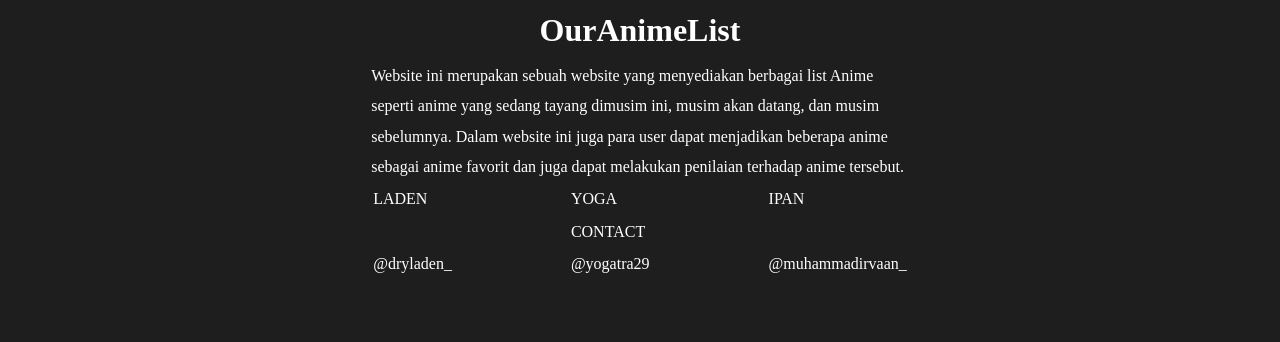
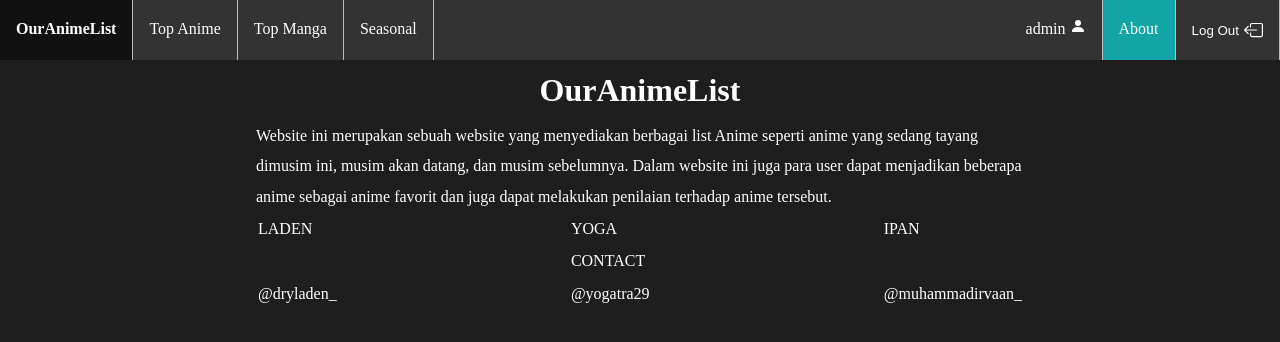
Before and after one commit to dryladen/PA-Web, a PHP site: page /about/ in a window 1280 px wide. Shown: the top 342 px of the page. Run offline with PHP 8.4, Linux system fonts and the light colour scheme; a user stored in the database is signed in; data comes from the database, SQL or seed files in the repository.

Commit message:
Add many things

```diff
--- a/PA.session.sql
+++ b/PA.session.sql
@@ -124,3 +124,8 @@ SELECT animes.* FROM fav_animes INNER JOIN animes ON fav_animes.anime_id=animes.
 
 SELECT animes.*, fav_animes.id as id FROM fav_animes INNER JOIN animes ON
 fav_animes.anime_id=animes.id WHERE fav_animes.user_id=2 ORDER BY animes.title
+
+--@block
+
+SELECT mangas.* ,fav_mangas.id as fav_manga_id, authors.name as author FROM fav_mangas INNER JOIN mangas ON
+fav_mangas.manga_id=mangas.id LEFT JOIN authors ON authors.id = mangas.author_id WHERE fav_mangas.user_id=2 ORDER BY mangas.title
--- a/about/index.php
+++ b/about/index.php
@@ -1,5 +1,15 @@
 <?php
-$q = "about"; ?>
+require("../config.php");
+
+session_start();
+
+$curr_email = $_SESSION['email'];
+$query = $mysqli->query("SELECT * FROM users WHERE email='$curr_email'");
+$user = mysqli_fetch_array($query);
+$id = $user['id'];
+$q = "about";
+
+?>
 <!DOCTYPE html>
 <html lang="en">
 <head>
@@ -9,20 +19,20 @@ $q = "about"; ?>
     <title>About</title>
     <link rel="stylesheet" href="../style.css">
     <style>
-        body{
+        /* .body-about{
             display: flex;
             justify-content: center;
             align-items: center;
             flex-direction: column;
-        }
-        .container{
+        } */
+        .container-about{
             display: flex;
             justify-content: center;
             align-items: center;
             flex-direction: column;
-            width: 70%;
+            /* width: 70%; */
         }
-        .content{
+        .content-about{
             display: flex;
             justify-content: center;
             align-items: center;
@@ -38,14 +48,12 @@ $q = "about"; ?>
         table td{
             width: 50%;
         }
-        /* .center{
-            text-align: center;
-        } */
     </style>
 </head>
-<body>
-    <div class="container">
-        <div class="content">
+<body class="body-about">
+    <?php include("../component/header.php") ?>
+    <div class="container-about">
+        <div class="content-about">
             <h1>OurAnimeList</h1>
             <p>
                 Website ini merupakan sebuah website yang menyediakan berbagai list Anime
--- a/admin/list-manga/index.php
+++ b/admin/list-manga/index.php
@@ -74,8 +74,8 @@ $authors = $mysqli->query("SELECT * FROM authors ORDER BY name");
                         <h3><?= $manga['title'] ?></h3>
                     </div>
                     <div class="many-items">
-                        <p style="white-space: nowrap;"><?= $manga['studio'] ?></p>
-                        <div><?= $manga['chapters'] == 0 || $manga['chapters'] == "" ? "?" : $manga['chapters'] ?> chapter</div>
+                        <p style="white-space: nowrap;"><?= $manga['author'] ?></p>
+                        <div><?= $manga['volumes'] == 0 || $manga['volumes'] == "" ? "?" : $manga['volumes'] ?> vol</div>
                         <a title="Ubah" class="btn btn-add" href="../admin/update-manga?id=<?= $manga['id'] ?>" name="btn-submit">
                             <i data-feather="edit-2">
                             </i>
--- a/component/header.php
+++ b/component/header.php
@@ -18,17 +18,17 @@
             </a>
         </li>
         <li>
-            <a class="<?= $q === "season" ? "active-tab" : "" ?>" href="/seasonal?year=<?= $year ?>&season=<?= $season ?>">
+            <a class="<?= $q === "season" ? "active-tab" : "" ?>" href="/seasonal?year=<?= $year ?>&season=<?= ucfirst($season) ?>">
                 Seasonal
             </a>
         </li>
         <li style="float:right">
-            <form class="logOut" action="" method="POST">
+            <form class="logOut" action="/" method="POST">
                 <button type="submit" value="logut" name="logout">
                     <p class="center">Log Out <svg style="padding-left:5px;" xmlns="http://www.w3.org/2000/svg" width="24" height="24" fill="currentColor" class="" viewBox="0 0 16 16">
-                        <path fill-rule="evenodd" d="M6 12.5a.5.5 0 0 0 .5.5h8a.5.5 0 0 0 .5-.5v-9a.5.5 0 0 0-.5-.5h-8a.5.5 0 0 0-.5.5v2a.5.5 0 0 1-1 0v-2A1.5 1.5 0 0 1 6.5 2h8A1.5 1.5 0 0 1 16 3.5v9a1.5 1.5 0 0 1-1.5 1.5h-8A1.5 1.5 0 0 1 5 12.5v-2a.5.5 0 0 1 1 0v2z" />
-                        <path fill-rule="evenodd" d="M.146 8.354a.5.5 0 0 1 0-.708l3-3a.5.5 0 1 1 .708.708L1.707 7.5H10.5a.5.5 0 0 1 0 1H1.707l2.147 2.146a.5.5 0 0 1-.708.708l-3-3z" />
-                    </svg></p>
+                            <path fill-rule="evenodd" d="M6 12.5a.5.5 0 0 0 .5.5h8a.5.5 0 0 0 .5-.5v-9a.5.5 0 0 0-.5-.5h-8a.5.5 0 0 0-.5.5v2a.5.5 0 0 1-1 0v-2A1.5 1.5 0 0 1 6.5 2h8A1.5 1.5 0 0 1 16 3.5v9a1.5 1.5 0 0 1-1.5 1.5h-8A1.5 1.5 0 0 1 5 12.5v-2a.5.5 0 0 1 1 0v2z" />
+                            <path fill-rule="evenodd" d="M.146 8.354a.5.5 0 0 1 0-.708l3-3a.5.5 0 1 1 .708.708L1.707 7.5H10.5a.5.5 0 0 1 0 1H1.707l2.147 2.146a.5.5 0 0 1-.708.708l-3-3z" />
+                        </svg></p>
                 </button>
             </form>
         </li>
--- a/index.php
+++ b/index.php
@@ -40,7 +40,7 @@ if (isset($_POST['btn-submit'])) {
 <body>
     <?php include("component/header.php") ?>
     <main class="container">
-        <h2><?= ucfirst($season) ?> <?= $year ?></h2>
+        <h2>Welcome to OurAnimeList </h2>
         <div class="container">
             <div class="primary">
                 <div class="grid">
--- a/style.css
+++ b/style.css
@@ -362,3 +362,5 @@ footer {
     background-color: #333;
     border: 1px solid #bbb;
 }
+
+/* Seasonal */
```
Also changed, not shown: admin/update-manga/index.php (+14 -10 lines), profile/index.php (+5 -5 lines), seasonal/index.php (+13 -9 lines), top/index.php (+7 -4 lines).
